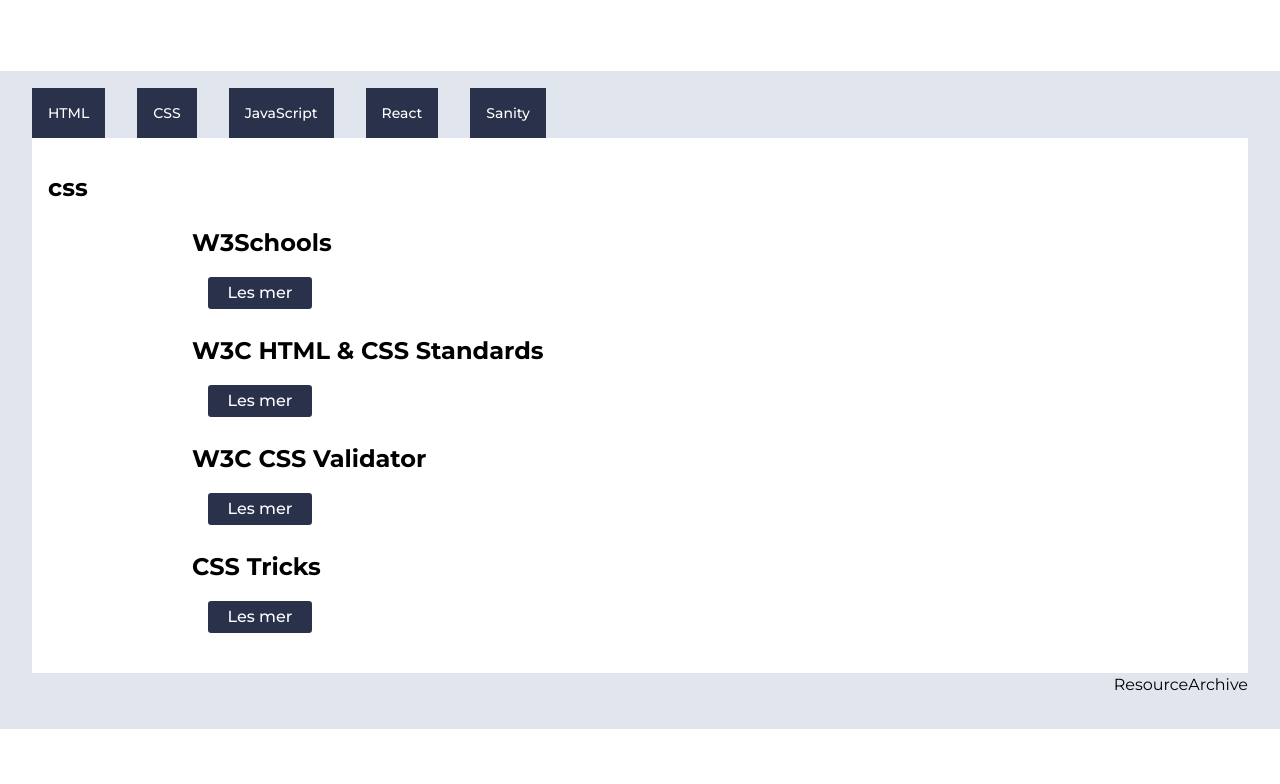
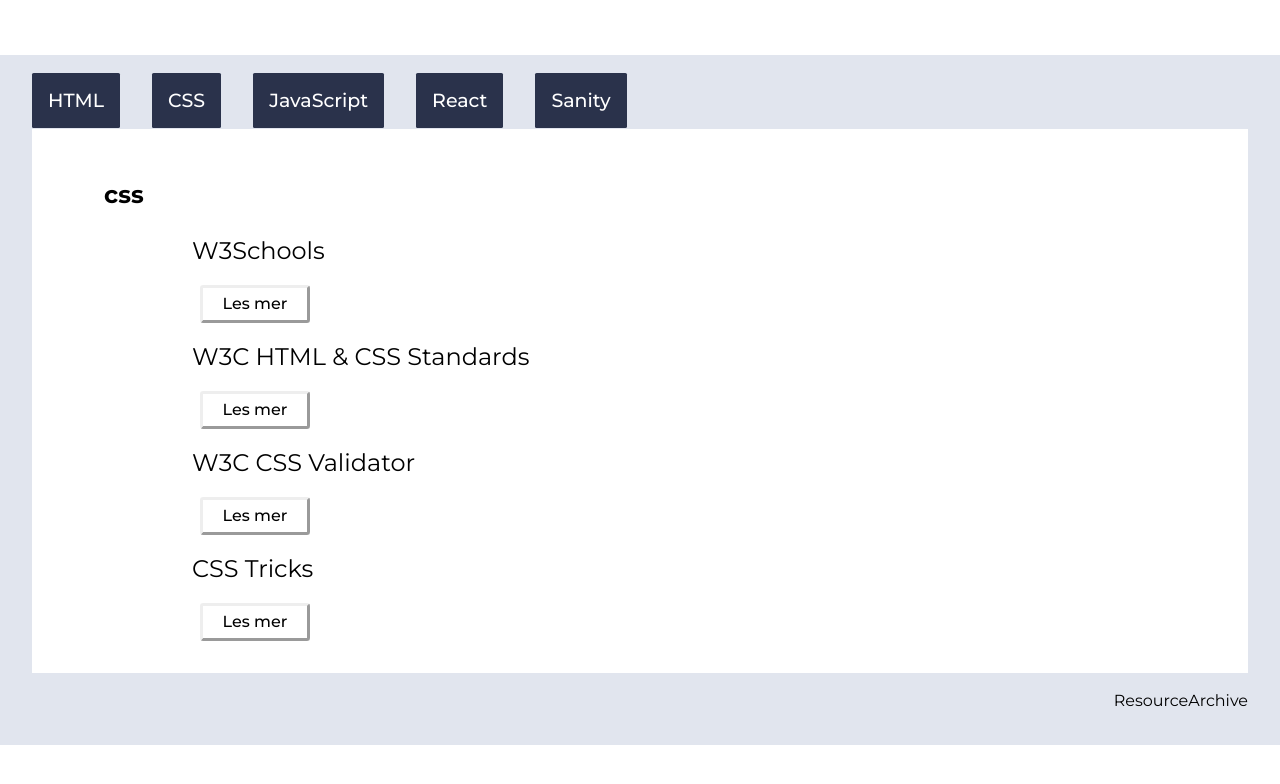
Before and after one commit to odaju/uin25ak2_resourceapp_odaju, a React (Vite) app: page /css in a window 1280 px wide. Shown: the top 784 px of the page. Built offline with nearby package versions, Linux system fonts and the light colour scheme.

Commit message:
finjustert på luften mellom listepunktene som holder på les mer linken

```diff
--- a/src/styles/style.scss
+++ b/src/styles/style.scss
@@ -30,7 +30,7 @@
                     gap: 2rem;
                     margin: 0;
                     padding: 0;
-                    font-size: 14px;
+                    font-size: 19px;
 
                     a:hover{
                         background-color: var(--white);
@@ -41,6 +41,7 @@
                         background-color: var(--blue);
                         padding: 1rem;
                         margin: 0;
+                        border-radius: 0.1rem;
                         text-decoration: none;
                         color: var(--white);
                         text-align: center;
@@ -55,15 +56,17 @@
 #heading{
         text-align: left;
         margin-top: 14px;
-        padding: 2rem 0rem 0rem 1rem;
+        padding: 3rem 0rem 0rem 4.5rem;
 }
 
 #overskrift{
+    font-weight: lighter;
     text-align: left;
     padding: 0rem 0rem 0rem 10rem;
     margin: 0;
 }
 
+//Brukt kode fra https://www.w3schools.com/css/css_border.asp på linje 80 for å finne en passende border.
 main{
     background-color: var(--white);
     padding-bottom: 1rem;
@@ -71,27 +74,36 @@
     article{
 
         ul{
-            padding: 0rem 0rem 0.5rem 11rem;
 
             li{
                 list-style-type: none;
-                background-color: (var(--blue));
+                border-style:outset;
                 text-decoration: none;
                 color:var(--black);
                 border-radius: 0.2rem;
                 width: 6rem;
                 padding: 4px;
+                margin: 0rem 0rem 0.5rem 8rem;
+            }
+
+            li:hover{
+                background-color: var(--grey);
             }
         }
     }
 }
 
+//#artikkelkort{
+  //  display: flex;
+//}
+
 #lesmer{
     text-decoration: none;
-    color: (var(--white));
+    color: (var(--black));
 }
 
 footer{
     color: var(--black);
     text-align: right;
+    padding-top: 1rem;
 }
```
